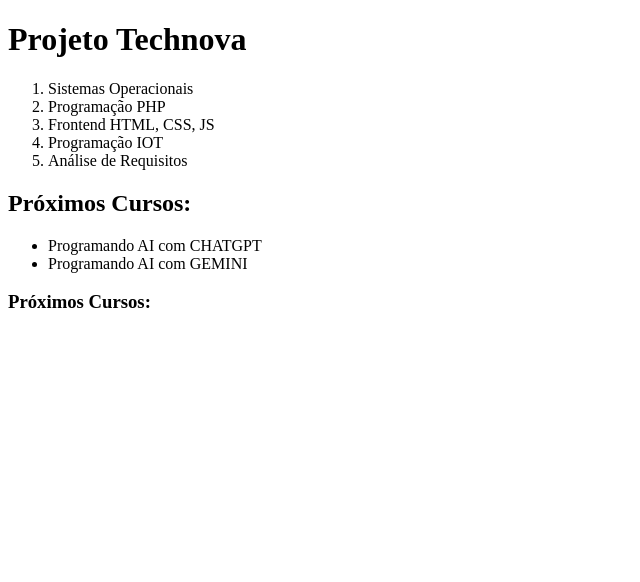
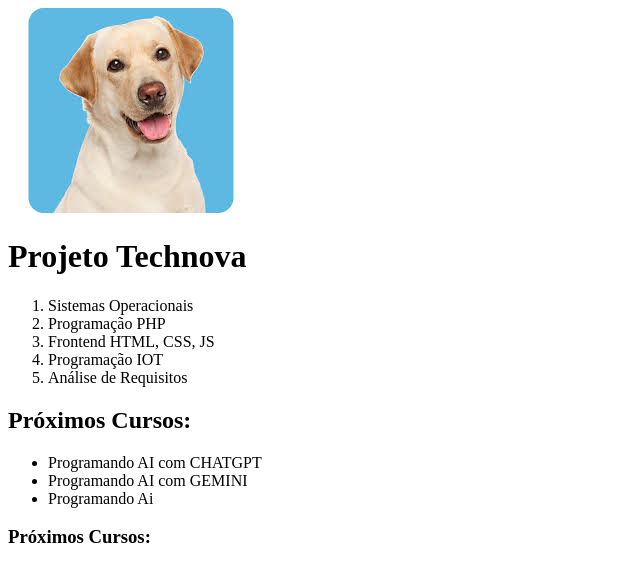
Before and after one commit to pedro-antunes-dev/projeto-technova, a plain HTML site: page index.html in a window 1280 px wide. Shown: the whole page, without its empty margins (0-640 px from the left). Drawn offline with Linux system fonts and the light colour scheme.

Commit message:
Inclusão de imagem

```diff
--- a/index.html
+++ b/index.html
@@ -6,6 +6,7 @@
     <title>Document</title>
 </head>
 <body>
+    <img src="img/goddog.jpg" alt="Cachorro" title="Cachorro" />
     <h1>Projeto Technova</h1>
     <ol>
         <li>Sistemas Operacionais</li>
@@ -18,6 +19,7 @@
     <ul>
         <li>Programando AI com CHATGPT</li>
         <li>Programando AI com GEMINI</li>
+        <li>Programando Ai </li>
     </ul>
     <h3>Próximos Cursos:</h3>
 
```
Also changed, not shown: img/dog.webp (added), img/goddog.jpg (added).
